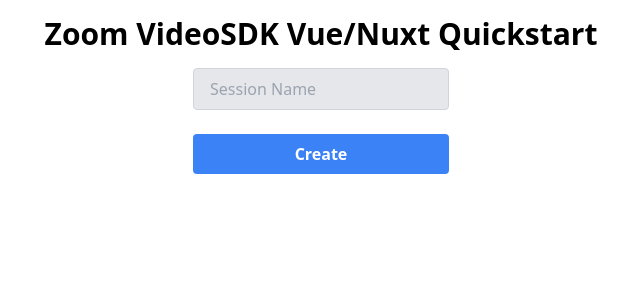
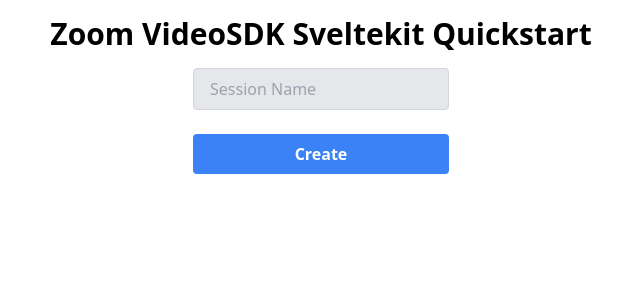
Before and after one commit to zoom/videosdk-sveltekit-quickstart, a SvelteKit app: page / in a window 1280 px wide. Shown: the top 300 px of the page, without its empty margins (319-959 px from the left). Built offline with nearby package versions, Linux system fonts and the light colour scheme.

Commit message:
feat: update VSDK to v2.2.0

```diff
--- a/package.json
+++ b/package.json
@@ -32,7 +32,7 @@
   "type": "module",
   "dependencies": {
     "@types/jsrsasign": "^10.5.14",
-    "@zoom/videosdk": "^1.11.10",
+    "@zoom/videosdk": "^2.2.0",
     "autoprefixer": "^10.4.19",
     "jsrsasign": "^11.1.0",
     "postcss": "^8.4.39",
--- a/src/routes/+page.svelte
+++ b/src/routes/+page.svelte
@@ -7,7 +7,7 @@
 </script>
 
 <div class="flex flex-col">
-	<h1 class="text-3xl font-bold text-center my-4">Zoom VideoSDK Vue/Nuxt Quickstart</h1>
+	<h1 class="text-3xl font-bold text-center my-4">Zoom VideoSDK Sveltekit Quickstart</h1>
 	<div class="flex self-center flex-col">
 		<input
 			type="text"
```
Also changed, not shown: 1 other file (tests, documents, lock files or other folders).
